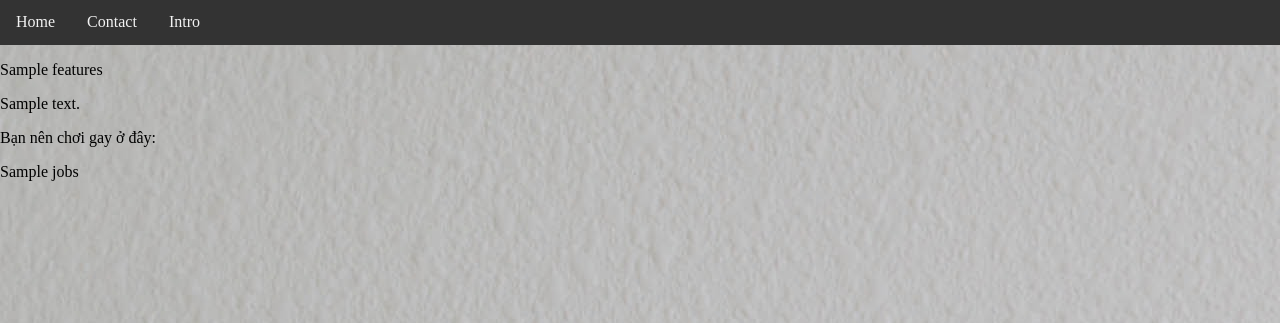
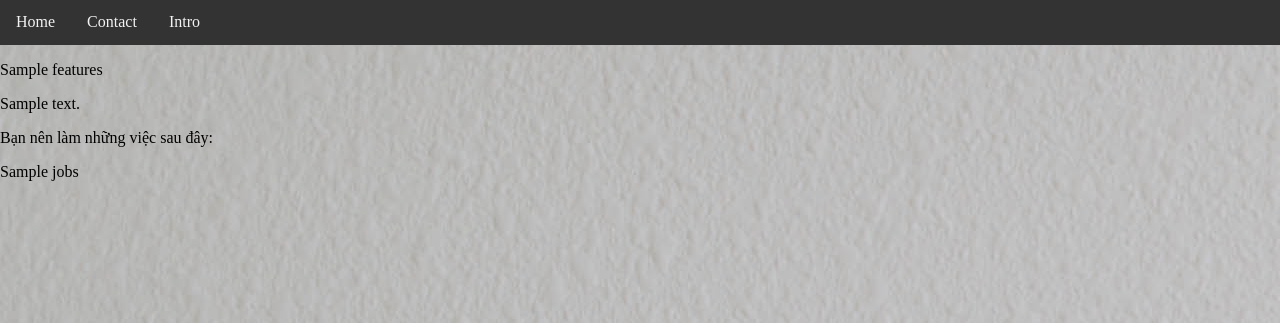
Before and after one commit to R7nX/Vocational-Guidance-System, a Flask app: template templates/result.html in a window 1280 px wide. Shown: the part 121-444 px from the top of the page. Run offline with Flask 2, Linux system fonts and the light colour scheme; the template is opened without the code that fills it: most values are stand-ins (such as "Sample title", 1, 10 or a date in 2020).

Commit message:
Update result.html

```diff
--- a/templates/result.html
+++ b/templates/result.html
@@ -39,7 +39,7 @@ document.getElementById("navbar").style.top = "-50px";
 
 <p> {{ features }} </p>
 <p> {{ prediction_text }}</p>
-<p> Bạn nên chơi gay ở đây: </p>
+<p> Bạn nên làm những việc sau đây: </p>
 <p> {{  jobs }} </p>
 </body>
 </html>
```
